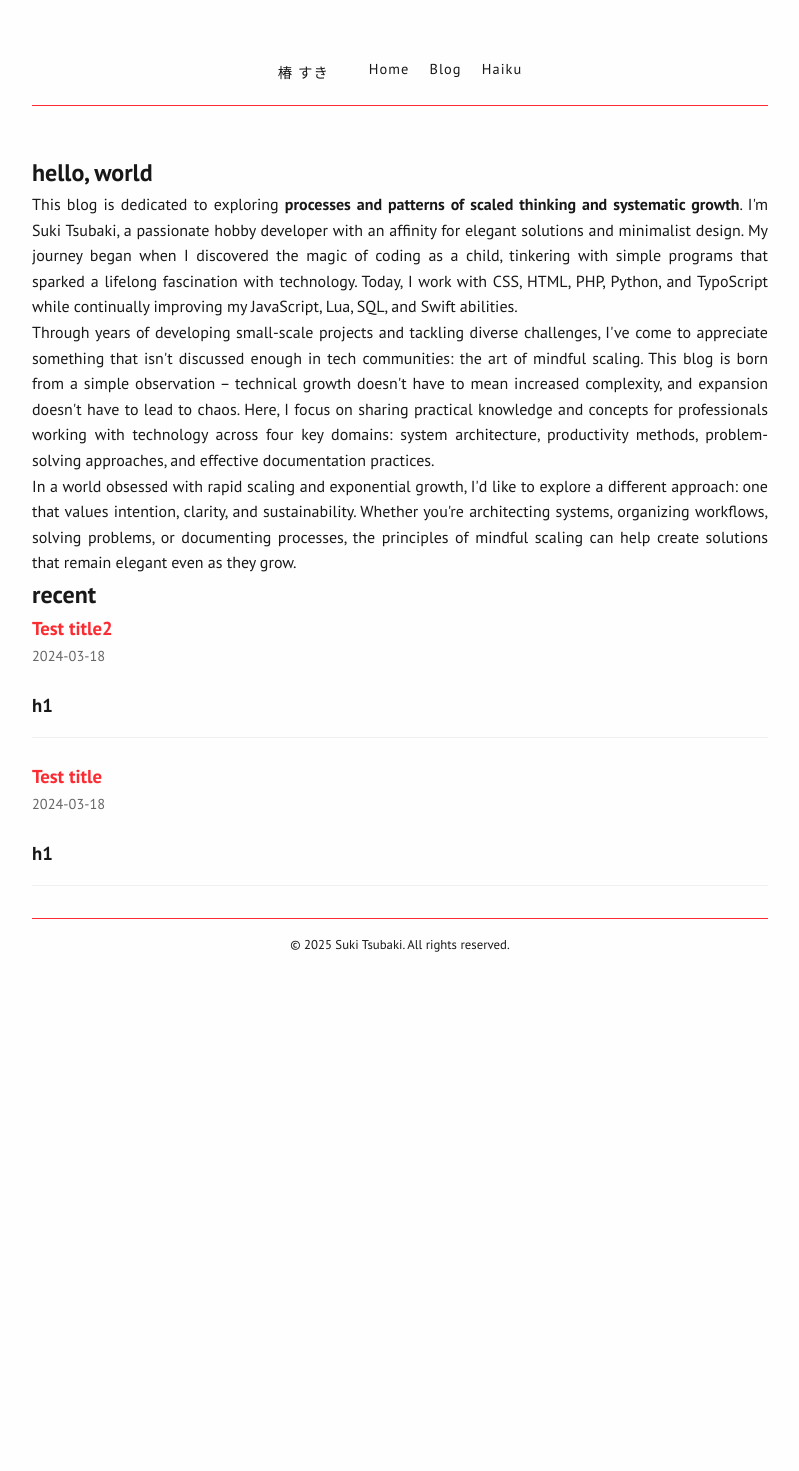
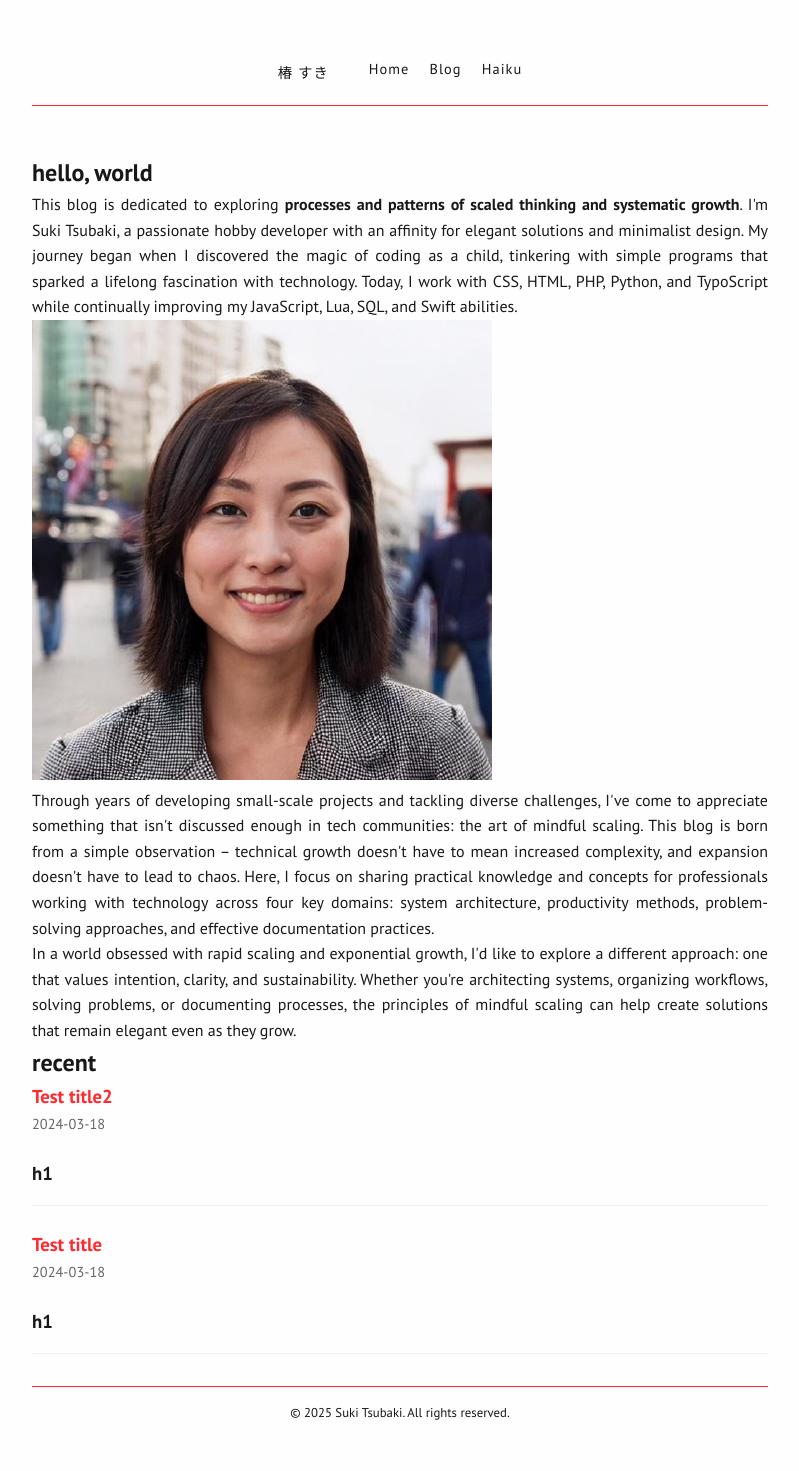
Before and after one commit to sukitsubaki/sukitsubaki.github.io, a Jekyll site: the page built from index.html, in a window 1280 px wide. Shown: the whole page, without its empty margins (240-1039 px from the left). Built offline with Jekyll 4.4.1, drawn with Linux system fonts in a browser that asks for light colours; before the commit the page ends 1004 px from its top, so only the background shows below that.

Commit message:
Update index.html

```diff
--- a/index.html
+++ b/index.html
@@ -4,11 +4,22 @@
 ---
 
 <div class="home-container">
-    <section class="intro">
+    <section class="intro-container">
         <h1>hello, world</h1>
-        <p>This blog is dedicated to exploring <strong>processes and patterns of scaled thinking and systematic growth</strong>. I'm Suki Tsubaki, a passionate hobby developer with an affinity for elegant solutions and minimalist design. My journey began when I discovered the magic of coding as a child, tinkering with simple programs that sparked a lifelong fascination with technology. Today, I work with CSS, HTML, PHP, Python, and TypoScript while continually improving my JavaScript, Lua, SQL, and Swift abilities.</p>
-        <p>Through years of developing small-scale projects and tackling diverse challenges, I've come to appreciate something that isn't discussed enough in tech communities: <strong></strong>the art of mindful scaling</strong>. This blog is born from a simple observation – technical growth doesn't have to mean increased complexity, and expansion doesn't have to lead to chaos. Here, I focus on sharing practical knowledge and concepts for professionals working with technology across four key domains: system architecture, productivity methods, problem-solving approaches, and effective documentation practices.</p>
-        <p>In a world obsessed with rapid scaling and exponential growth, I'd like to explore a different approach: one that values intention, clarity, and sustainability. Whether you're architecting systems, organizing workflows, solving problems, or documenting processes, the principles of mindful scaling can help create solutions that remain elegant even as they grow.</p>
+        <div>
+        <p>
+            This blog is dedicated to exploring <strong>processes and patterns of scaled thinking and systematic growth</strong>. I'm Suki Tsubaki, a passionate hobby developer with an affinity for elegant solutions and minimalist design. My journey began when I discovered the magic of coding as a child, tinkering with simple programs that sparked a lifelong fascination with technology. Today, I work with CSS, HTML, PHP, Python, and TypoScript while continually improving my JavaScript, Lua, SQL, and Swift abilities.
+        </p>
+            </div>
+        <div class="profile-image">
+                    <img src="assets/images/suki-tsubaki.jpeg" alt="Suki Tsubaki">
+                </div>
+        <p>
+            Through years of developing small-scale projects and tackling diverse challenges, I've come to appreciate something that isn't discussed enough in tech communities: <strong></strong>the art of mindful scaling</strong>. This blog is born from a simple observation – technical growth doesn't have to mean increased complexity, and expansion doesn't have to lead to chaos. Here, I focus on sharing practical knowledge and concepts for professionals working with technology across four key domains: system architecture, productivity methods, problem-solving approaches, and effective documentation practices.
+    </p>
+        <p>
+            In a world obsessed with rapid scaling and exponential growth, I'd like to explore a different approach: one that values intention, clarity, and sustainability. Whether you're architecting systems, organizing workflows, solving problems, or documenting processes, the principles of mindful scaling can help create solutions that remain elegant even as they grow.
+        </p>
     </section>
 
     <section class="latest-posts">
```
